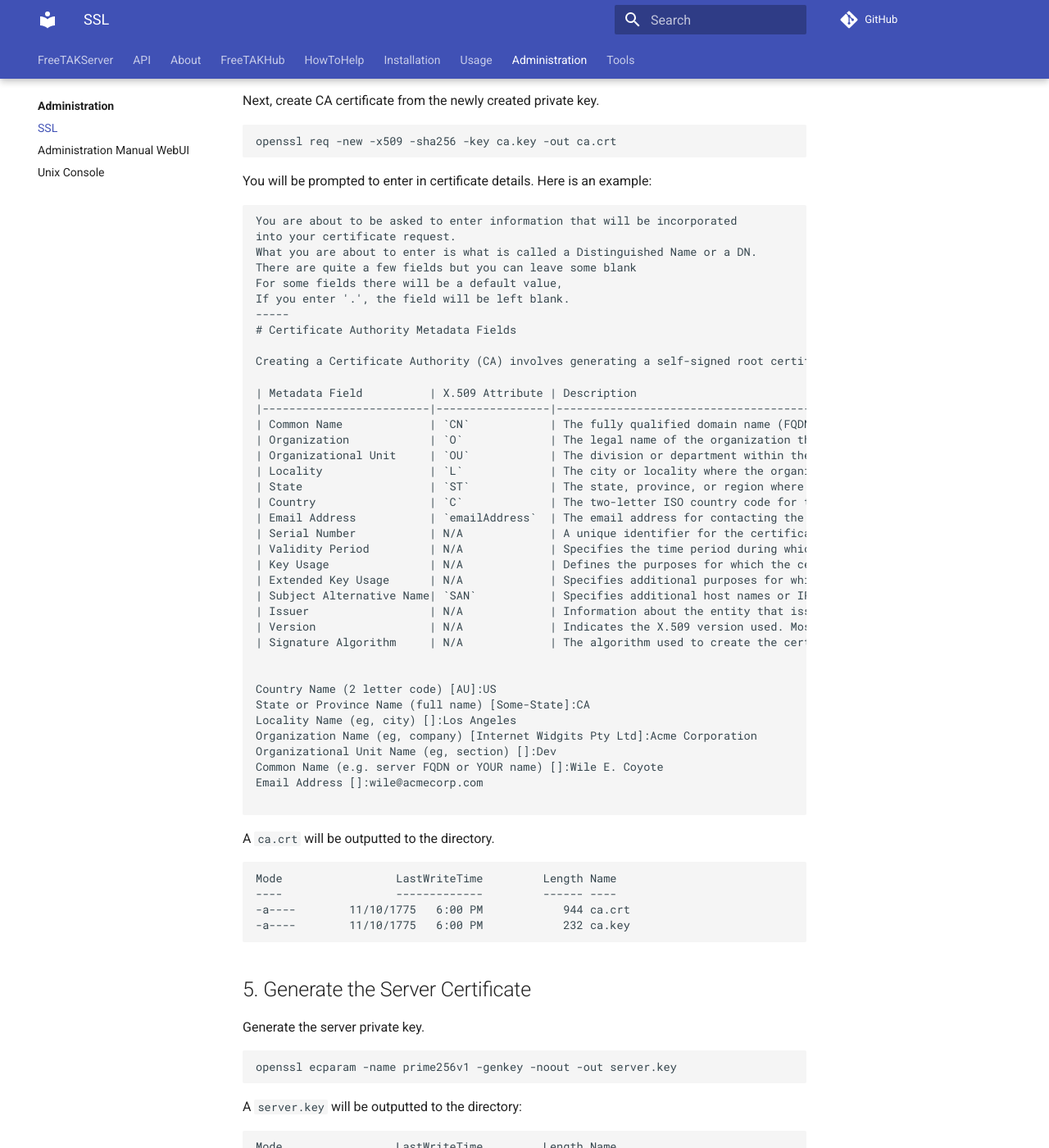
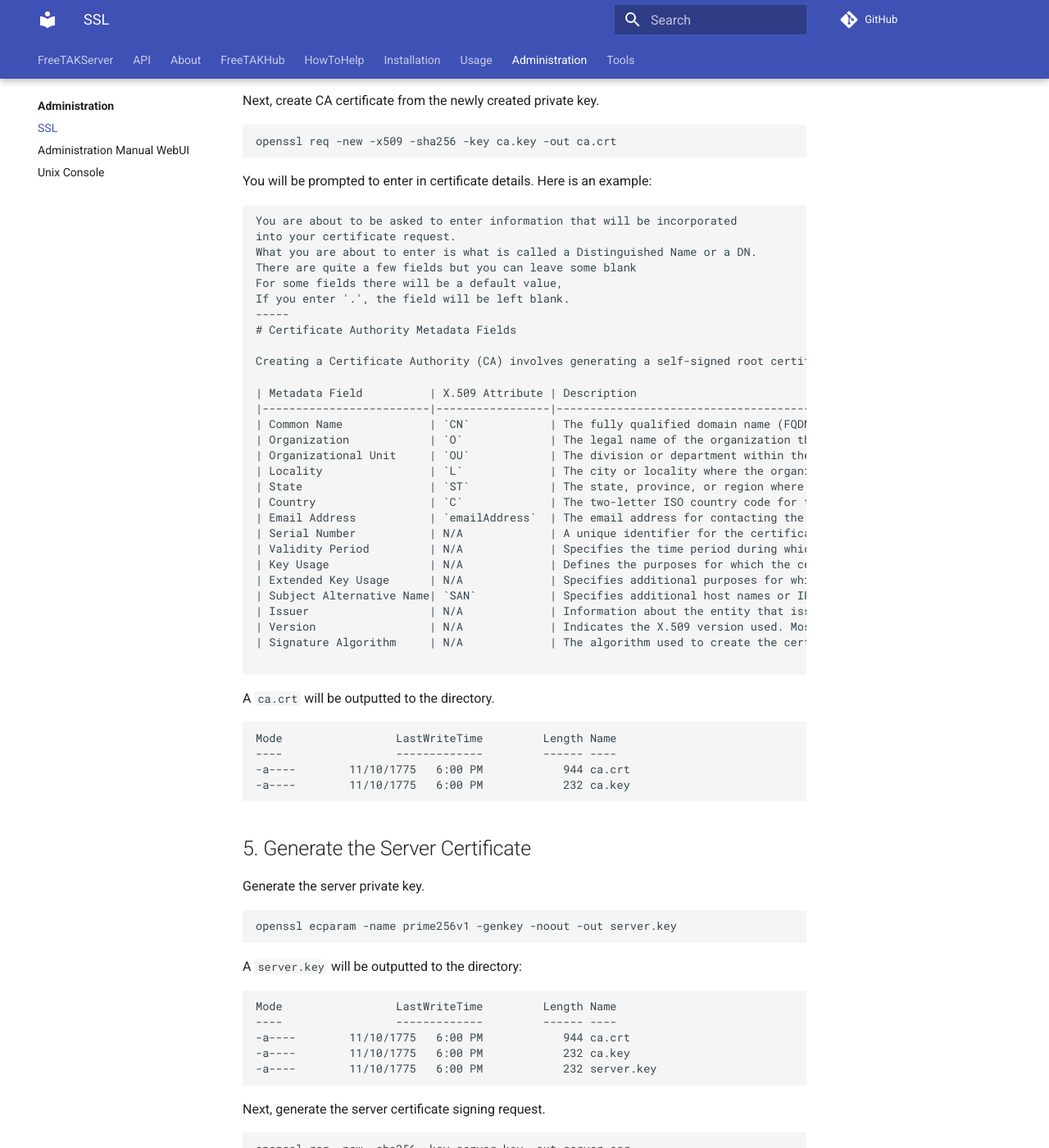
Before and after one commit to FreeTAKTeam/FreeTAKServer-User-Docs, an MkDocs documentation site: the page built from docs/docs/administration/SSL.md, in a window 1280 px wide and 1400 px high, scrolled down 2901 px. Shown: the whole window at 82% size. Built offline with MkDocs 1.6.1 and Material for MkDocs 9.7.7, drawn with Linux system fonts in a browser that asks for light colours; comment, search, counter and statistics services are not loaded; the version menu is left out.

Commit message:
Update SSL.md

````diff
--- a/docs/docs/administration/SSL.md
+++ b/docs/docs/administration/SSL.md
@@ -127,8 +127,8 @@
 
 | Metadata Field          | X.509 Attribute | Description                                                                                                                                                        |
 |-------------------------|-----------------|--------------------------------------------------------------------------------------------------------------------------------------------------------------------|
-| Common Name             | `CN`            | The fully qualified domain name (FQDN) or name of the CA. For root CAs, this field often contains the organization's name.                                         |
-| Organization            | `O`             | The legal name of the organization that is running the CA.                                                                                                         |
+| Common Name             | `CN`            | The fully qualified domain name (FQDN) or name of the CA. For root CAs, this field often contains the organization's name. e.g. https://github.com/FreeTAKTeam                                        |
+| Organization            | `O`             | The legal name of the organization that is running the CA.   e.g. FreeTAKTeam                                                                                                         |
 | Organizational Unit     | `OU`            | The division or department within the organization that is responsible for managing the CA.                                                                         |
 | Locality                | `L`             | The city or locality where the organization is located.                                                                                                             |
 | State                   | `ST`            | The state, province, or region where the organization is located.                                                                                                   |
@@ -142,15 +142,6 @@
 | Issuer                  | N/A             | Information about the entity that issued the certificate. For a self-signed root CA, the issuer is the CA itself.                                                    |
 | Version                 | N/A             | Indicates the X.509 version used. Most modern certificates use version 3.                                                                                           |
 | Signature Algorithm     | N/A             | The algorithm used to create the certificate's signature. Common algorithms include RSA-SHA256 and ECDSA-SHA256.                                                     |
-
-
-Country Name (2 letter code) [AU]:US
-State or Province Name (full name) [Some-State]:CA
-Locality Name (eg, city) []:Los Angeles
-Organization Name (eg, company) [Internet Widgits Pty Ltd]:Acme Corporation
-Organizational Unit Name (eg, section) []:Dev
-Common Name (e.g. server FQDN or YOUR name) []:Wile E. Coyote
-Email Address []:wile@acmecorp.com
 
 ```
 
````
